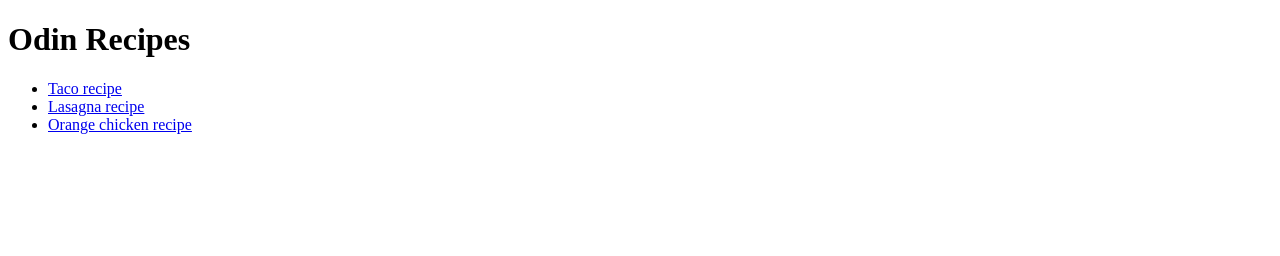
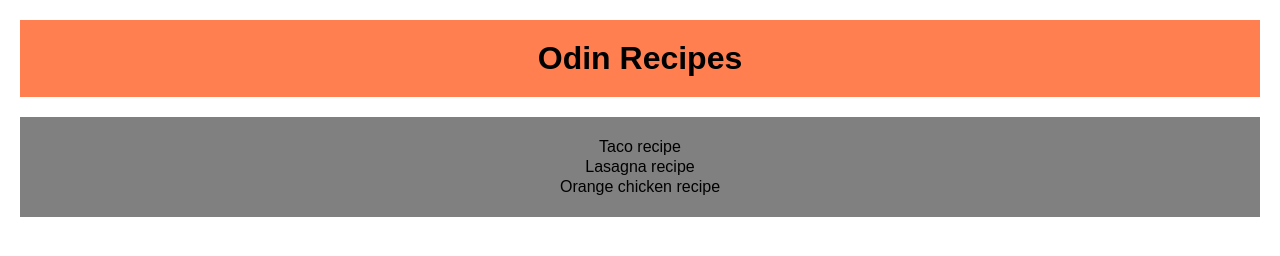
Before and after one commit to tahj-h/odin-recipes, a plain HTML site: page index.html in a window 1280 px wide. Drawn offline with Linux system fonts and the light colour scheme.

Commit message:
added styles

```diff
--- a/index.html
+++ b/index.html
@@ -3,12 +3,13 @@
 <head>
     <meta charset="UTF-8">
     <meta name="viewport" content="width=device-width, initial-scale=1.0">
+    <link rel="stylesheet" href="style.css">
     <title>Document</title>
 </head>
 <body>
     <h1>Odin Recipes</h1>
 
-    <ul>
+    <ul class="main-menu">
         <li><a href="recipes/taco.html">Taco recipe</a></li>
         <li><a href="recipes/lasagna.html">Lasagna recipe</a></li>
         <li><a href="recipes/orange-chicken.html">Orange chicken recipe</a></li>
--- /dev/null
+++ b/style.css
@@ -0,0 +1,48 @@
+*{
+    margin:0;
+    padding:0;
+    box-sizing:border-box;
+}
+
+body{
+    font-family:"poppins", sans-serif;
+}
+
+h1{
+    padding:20px;
+    margin:20px;
+    text-align:center;
+    background-color: coral;
+}
+
+.main-menu{
+    display:flex;
+    flex-direction:column;
+    align-items:center;
+    background-color: grey;
+    height:100px;
+    margin:20px;
+    padding:20px;
+    list-style-type:none;
+    line-height:20px;
+
+}
+
+a{
+    text-decoration:none;
+    color:black;
+
+}
+
+a:hover{
+    color:white;
+}
+
+.description{
+    padding:20px;
+}
+
+.image{
+    display:flex;
+    align-items:center;
+}
```
Also changed, not shown: recipes/lasagna.html (+5 -4 lines), recipes/orange-chicken.html (+3 -2 lines), recipes/taco.html (+5 -4 lines).
